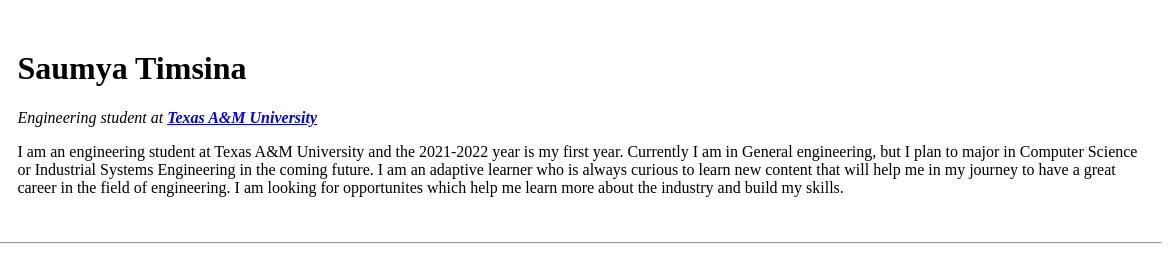
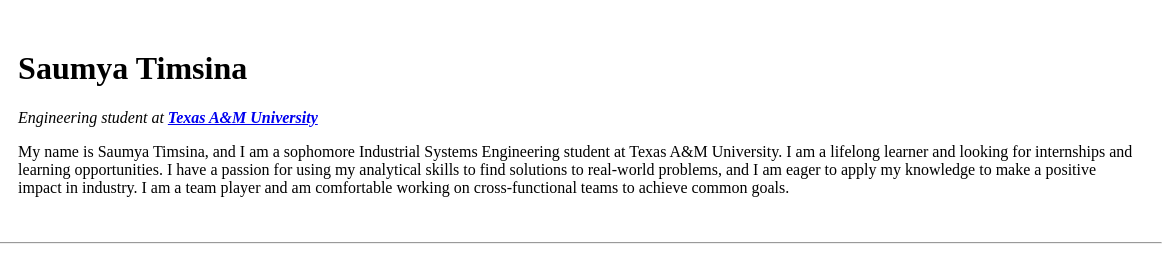
Before and after one commit to SaumyaTimsina/First-Website, a plain HTML site: page index.html in a window 1280 px wide. Shown: the top 260 px of the page, 110-1280 px from the left. Drawn offline with Linux system fonts and the light colour scheme.

Commit message:
Update index.html

```diff
--- a/index.html
+++ b/index.html
@@ -12,9 +12,10 @@
     <td>
       <h1>Saumya Timsina</h1>
       <p><em>Engineering student at <strong><a href="https://www.tamu.edu/">Texas A&M University</a></strong></em></p>
-      <p>I am an engineering student at Texas A&M University and the 2021-2022 year is my first year. Currently I am in General engineering,
-        but I plan to major in Computer Science or Industrial Systems Engineering in the coming future. I am an adaptive learner who is always curious to learn new content that
-        will help me in my journey to have a great career in the field of engineering. I am looking for opportunites which help me learn more about the industry and build my skills. </p>
+      <p>My name is Saumya Timsina, and I am a sophomore Industrial Systems Engineering student at Texas A&M University.
+        I am a lifelong learner and looking for internships and learning opportunities.
+        I have a passion for using my analytical skills to find solutions to real-world problems, and I am eager to apply my knowledge to make a positive impact in industry.
+        I am a team player and am comfortable working on cross-functional teams to achieve common goals.</p>
     </td>
   </table>
   <hr>
```
